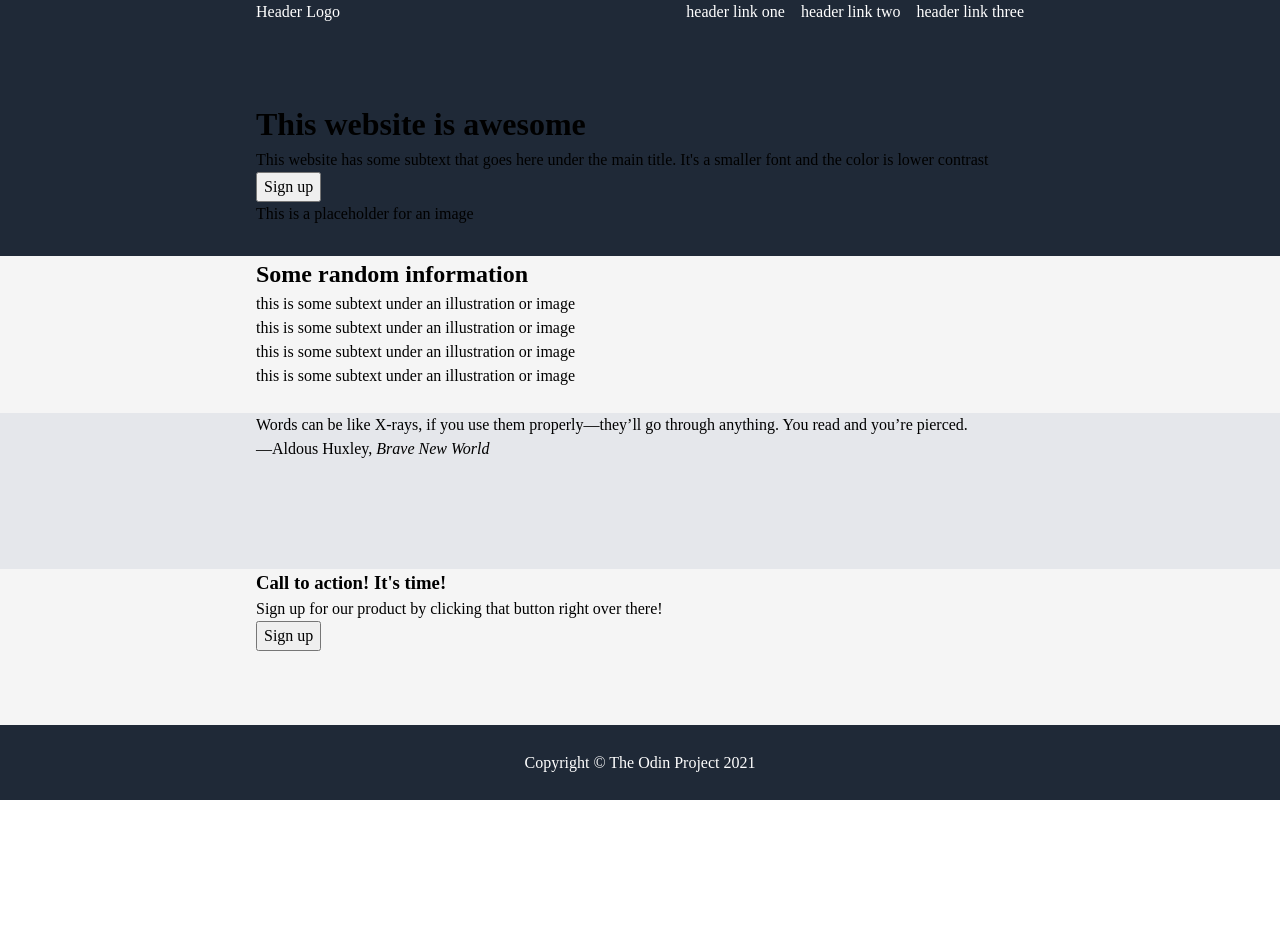
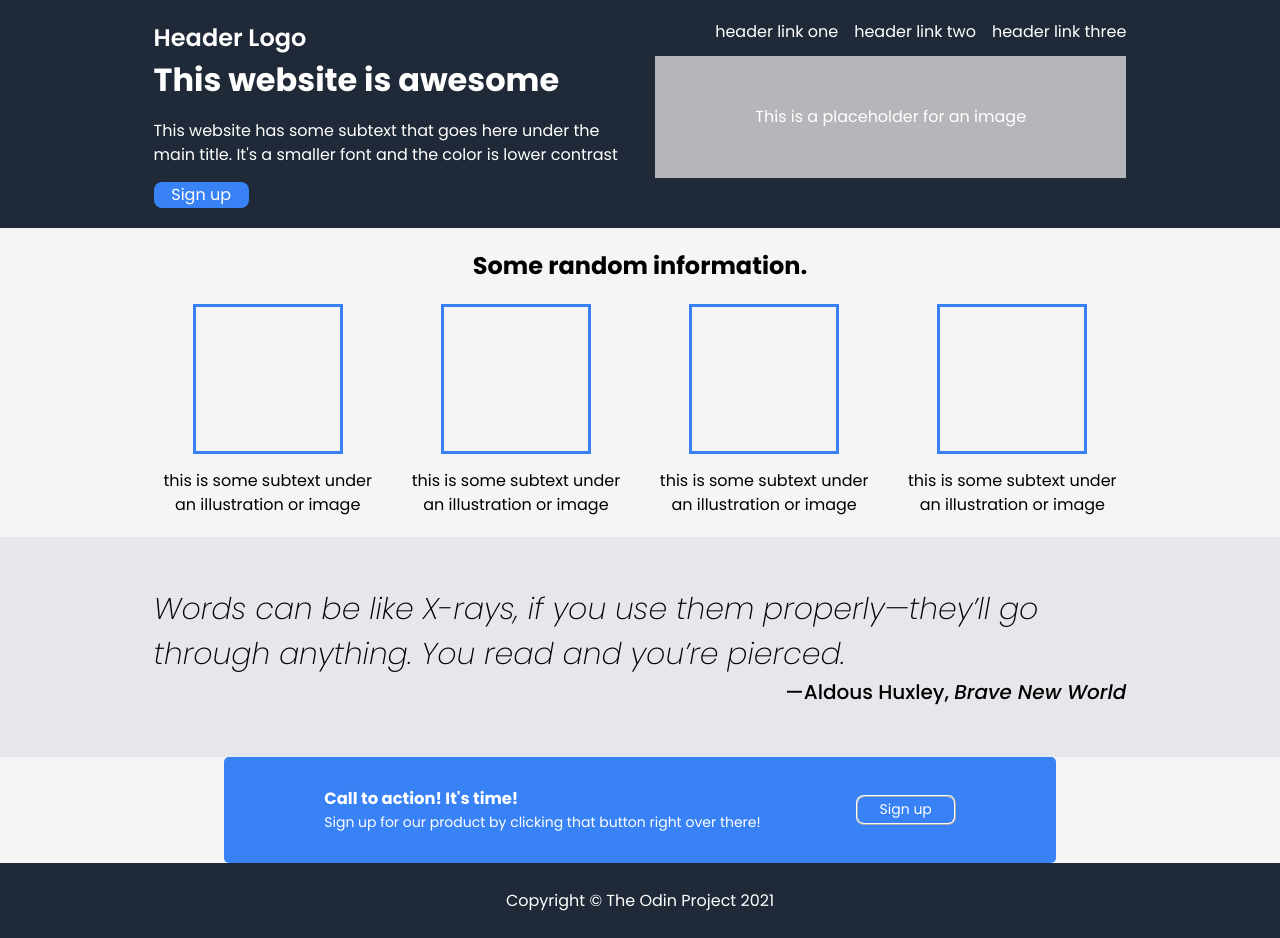
Before and after one commit to rewthex/landing-page, a plain HTML site: page index.html in a window 1280 px wide. Before the commit the page ends 800 px from the top, so only its background shows below. Drawn offline with Linux system fonts and the light colour scheme.

Commit message:
Completed stylings

```diff
--- a/index.html
+++ b/index.html
@@ -14,9 +14,9 @@
 					<li>Header Logo</li>
 				</ul>
 				<ul class="right-header">
-					<li>header link one</li>
-					<li>header link two</li>
-					<li>header link three</li>
+					<li><a href="/">header link one</a></li>
+					<li><a href="/">header link two</a></li>
+					<li><a href="/">header link three</a></li>
 				</ul>
 			</div>
 			<div class="hero">
@@ -31,7 +31,10 @@
 				<div class="right-hero">This is a placeholder for an image</div>
 			</div>
 			<div class="info">
-				<h2>Some random information</h2>
+				<div class="card-header">
+					<h2>Some random information.</h2>
+				</div>
+				<div class="cards">
 					<div class="card">
 						<div class="box"></div>
 						this is some subtext under an illustration or image
@@ -49,21 +52,24 @@
 						this is some subtext under an illustration or image
 					</div>
 				</div>
+			</div>
 			<div class="quote">
 				<blockquote cite="https://www.huxley.net/bnw/four.html">
 					<p>
 						Words can be like X-rays, if you use them properly—they’ll go
 						through anything. You read and you’re pierced.
 					</p>
-					<p>—Aldous Huxley, <cite>Brave New World</cite></p>
+					<p class="author">—Aldous Huxley, <cite>Brave New World</cite></p>
 				</blockquote>
 			</div>
 			<div class="action">
 				<div class="action-card">
+					<div class="action-card-text">
 						<h3>Call to action! It's time!</h3>
 						<p>
 							Sign up for our product by clicking that button right over there!
 						</p>
+					</div>
 					<button class="action-sign-up">Sign up</button>
 				</div>
 			</div>
--- a/reset.css
+++ b/reset.css
@@ -2,6 +2,8 @@
   Josh's Custom CSS Reset
   https://www.joshwcomeau.com/css/custom-css-reset/
 */
+@import url("https://fonts.googleapis.com/css2?family=Poppins:ital,wght@0,100;0,200;0,300;0,400;0,500;0,600;0,700;0,800;0,900;1,100;1,200;1,300;1,400;1,500;1,600;1,700;1,800;1,900&display=swap");
+
 *,
 *::before,
 *::after {
@@ -9,9 +11,10 @@
 }
 * {
 	margin: 0;
+	font-family: "Poppins", "Times New Roman", Times, serif;
 }
 body {
-    height: 100vh;
+	height: 100vh;
 	line-height: 1.5;
 	-webkit-font-smoothing: antialiased;
 }
--- a/style.css
+++ b/style.css
@@ -1,6 +1,11 @@
 body {
 	display: flex;
 	flex-direction: column;
+}
+
+a {
+	text-decoration: none;
+	color: white;
 }
 
 ul {
@@ -18,16 +23,22 @@ ul {
 }
 
 .container > div {
-    padding-left: 20%;
-    padding-right: 20%;
+	padding-left: 12%;
+	padding-right: 12%;
 }
 
 .header {
 	height: 100px;
+	padding-top: 20px;
 	display: flex;
 	justify-content: space-between;
 	background-color: #1f2937;
 	color: white;
+}
+
+.left-header {
+    font-size: 24px;
+    font-weight: 600;
 }
 
 .footer {
@@ -40,20 +51,125 @@ ul {
 
 .hero {
 	background-color: #1f2937;
+	display: flex;
 	flex: 1;
+	gap: 30px;
+    padding-bottom: 20px;
+}
+
+.left-hero,
+.right-hero {
+	flex: 1;
+	color: white;
+}
+
+.left-hero {
+	display: flex;
+	flex-direction: column;
+	gap: 15px;
+}
+
+.right-hero {
+	background-color: #b5b6b9;
+	display: flex;
+	flex-direction: column;
+	justify-content: center;
+	text-align: center;
+	height: 80%;
+}
+
+.hero-sign-up {
+	max-width: 95px;
+	background-color: #3882f6;
+	color: white;
+	border-radius: 8px;
+	border: none;
+	transition-duration: 0.4s;
+}
+
+.hero-sign-up:hover {
+	background-color: #3881f6c9;
+	cursor: grab;
+}
+
+.hero-sign-up:active {
+	background-color: #3881f6c9;
+	cursor: grabbing;
 }
 
 .info {
 	background-color: whitesmoke;
+    text-align: center;
 	flex: 1;
+    align-content: center;
+    padding-bottom: 20px;
+}
+
+.box {
+    width: 150px;
+    height: 150px;
+    border: 3px solid #3882f6
+}
+
+.cards {
+    display: flex;
+    gap: 20px;
+}
+
+.card-header {
+    padding: 20px 0;
+}
+
+.card {
+    display: flex;
+    flex-direction: column;
+    align-items: center;
+    gap: 15px;
 }
 
 .quote {
 	background-color: #e5e7eb;
 	flex: 1;
+    display: flex;
+    align-items: center;
+    font-size: 30px;
+    font-style: italic;
+    font-weight: 200;
+    padding: 50px;
+}
+
+.author {
+    text-align: end;
+    font-style:initial;
+    font-size: 20px;
+    font-weight: 500;
 }
 
 .action {
 	background-color: whitesmoke;
 	flex: 1;
+    display: flex;
+    justify-content: center;
+    align-items: center;
+    font-size: 14px;
 }
+
+.action-card {
+    background-color: #3882f6;
+    padding: 30px 100px;
+    display: flex;
+    align-items: center;
+    color: white;
+    gap: 95px;
+    border-radius: 5px;
+}
+
+.action-sign-up {
+    background-color: #3882f6;
+    color: white;
+    min-width: 100px;
+    height: 30px;
+    border-radius: 8px;
+	border-color: white;
+    border-style:ridge;
+}
```
Lines whose indentation alone changed are shown as unchanged.
